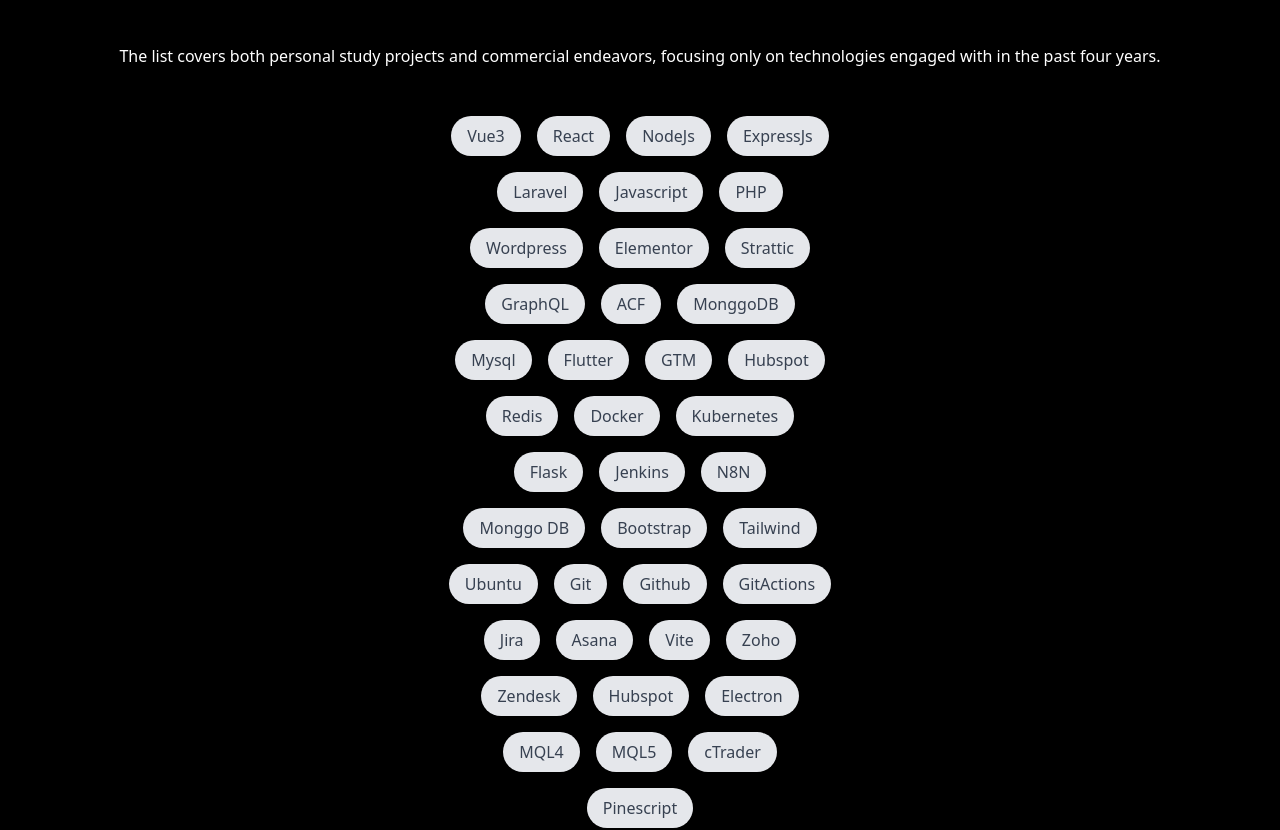
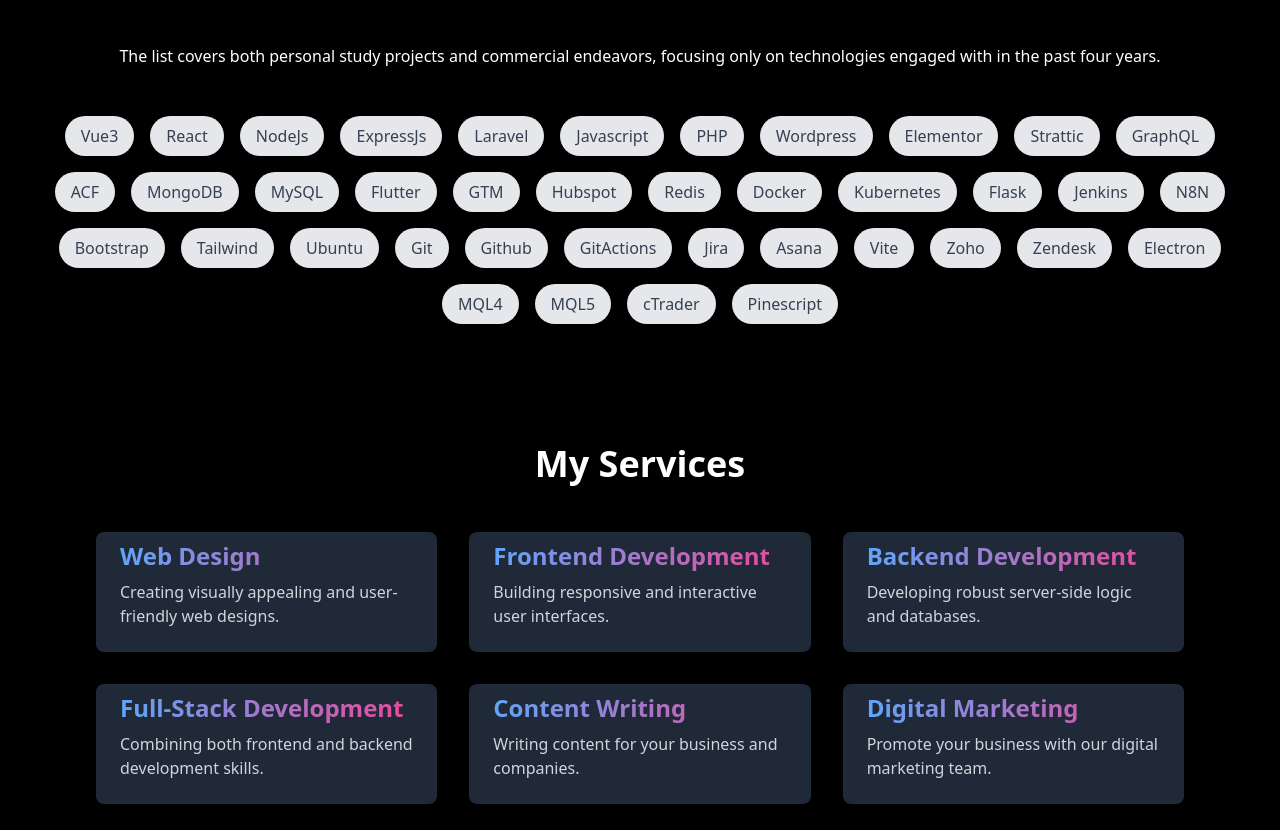
Before and after one commit to cryptorichyrich/aboutme, a React (Vite) app: page / in a window 1280 px wide. Shown: the part 1475-2305 px from the top of the page. Built offline with nearby package versions, Linux system fonts and the light colour scheme.

Commit message:
skill update

```diff
--- a/src/components/Skills.jsx
+++ b/src/components/Skills.jsx
@@ -14,8 +14,8 @@
   "Strattic",
   "GraphQL",
   "ACF",
-    "MonggoDB",
-    "Mysql",
+  "MongoDB",
+  "MySQL",
   "Flutter",
   "GTM",
   "Hubspot",
@@ -25,7 +25,6 @@
   "Flask",
   "Jenkins",
   "N8N",
-    "Monggo DB",
   "Bootstrap",
   "Tailwind",
   "Ubuntu",
@@ -37,26 +36,39 @@
   "Vite",
   "Zoho",
   "Zendesk",
-    "Hubspot",
-    "Electron","MQL4", "MQL5", "cTrader","Pinescript"
+  "Electron",
+  "MQL4",
+  "MQL5",
+  "cTrader",
+  "Pinescript"
 ];
+
+// eslint-disable-next-line react/prop-types
+function Skill({ skill }) {
+  return (
+    <button
+      className="px-4 py-2 bg-gray-200 rounded-full text-gray-700 font-medium hover:bg-gray-300 transition duration-200"
+    >
+      {skill}
+    </button>
+  );
+}
 
 const SkillsTagList = () => {
   return (
     <div className="bg-black p-10 text-center">
-      <h2 className="text-4xl font-bold text-center mb-12 text-white">Technology Stacks</h2>
-      <div className="textWhite"><p className="text-white mb-12">The list covers both personal study projects and commercial endeavors, focusing only on technologies engaged with in the past four years.</p></div>
-      <div className="flex flex-wrap justify-center">
-        <div className="flex flex-wrap justify-center gap-4 w-96">
+      <h2 className="text-4xl font-bold text-center mb-12 text-white">
+        Technology Stacks
+      </h2>
+      <div className="textWhite">
+        <p className="text-white mb-12">
+          The list covers both personal study projects and commercial endeavors, focusing only on technologies engaged with in the past four years.
+        </p>
+      </div>
+      <div className="flex flex-wrap justify-center gap-4">
         {skills.map((skill, index) => (
-            <button
-                key={index}
-                className="px-4 py-2 bg-gray-200 rounded-full text-gray-700 font-medium hover:bg-gray-300 transition duration-200"
-            >
-                {skill}
-            </button>
+          <Skill skill={skill} key={index} />
         ))}
-        </div>
       </div>
     </div>
   );
```
Lines whose indentation alone changed are shown as unchanged.
